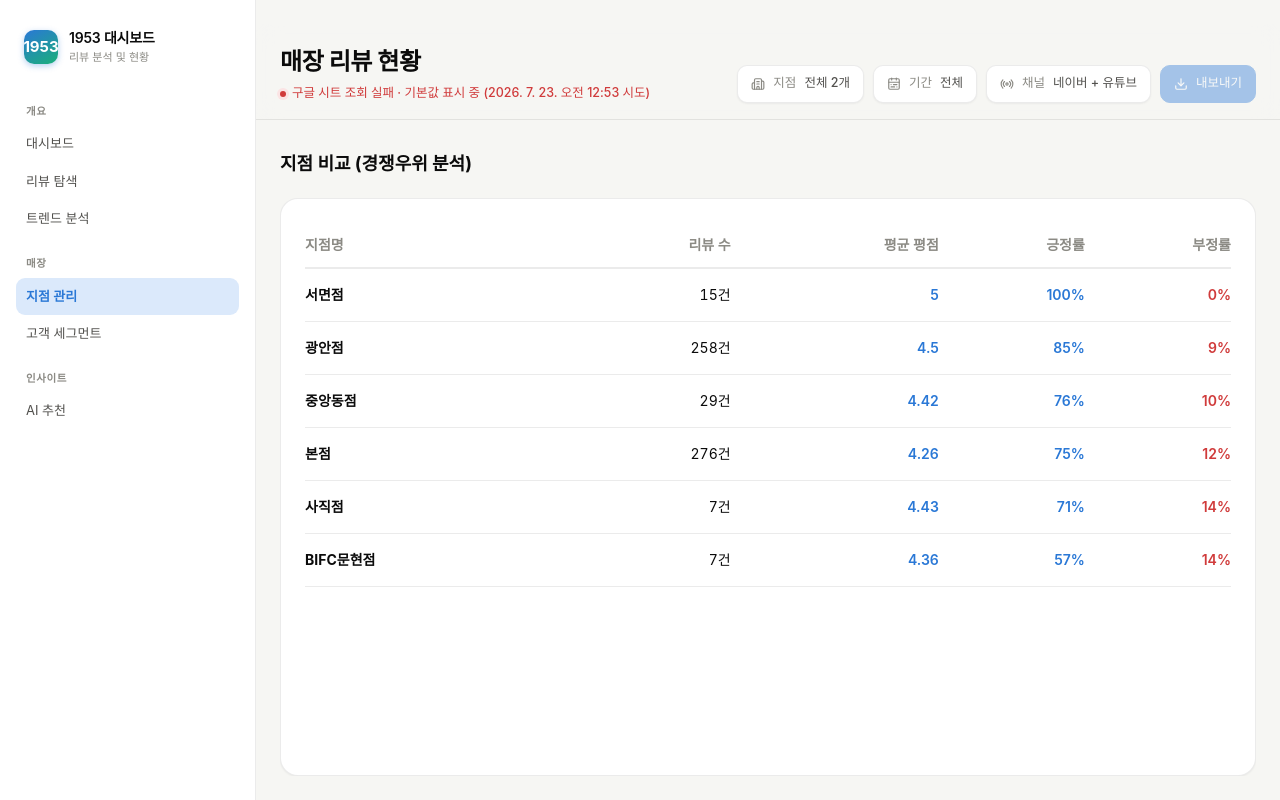
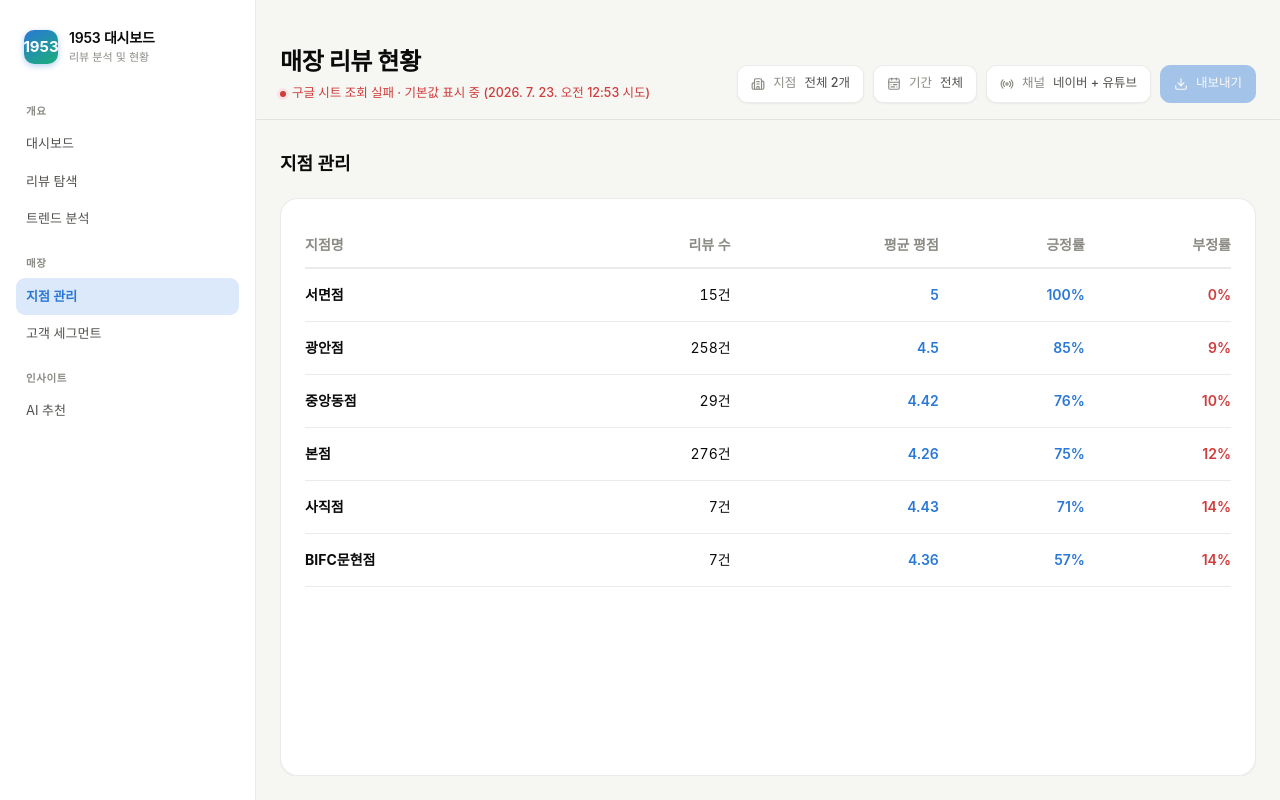
Before and after one commit to mindulle/WorkExperience_1953, a Next.js app in the folder src/web/: page /branches in a window 1280 px wide. Built offline with nearby package versions, Linux system fonts and the light colour scheme; no server answers; a web font is replaced by a local one.

Commit message:
fix: E2E Playwright test fail due to heading name mismatch

```diff
--- a/src/web/app/branches/page.tsx
+++ b/src/web/app/branches/page.tsx
@@ -16,7 +16,7 @@ export default async function BranchesPage() {
     <>
       <Topbar updatedAt={updatedAt} source={data.source} />
       <div className="flex flex-col gap-5 flex-1 h-full overflow-hidden">
-        <h2 className="text-lg font-bold">지점 비교 (경쟁우위 분석)</h2>
+        <h2 className="text-lg font-bold">지점 관리</h2>
         <Card className="flex-1 overflow-auto">
           {data.branchStats.length > 0 ? (
             <table className="w-full text-left text-sm border-collapse">
```
